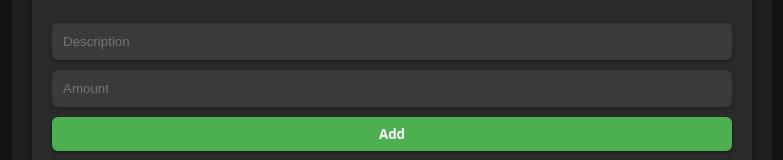
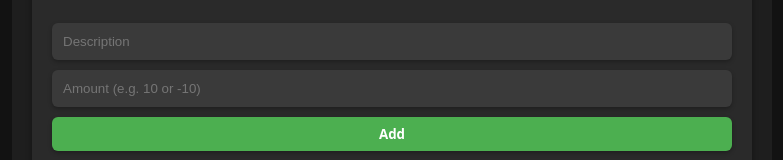
Before and after one commit to FixedBits/financial-tracker, a React (Vite) app: page / in a window 1280 px wide. Shown: the part 329-489 px from the top of the page, without its empty margins (248-1031 px from the left). Built offline with nearby package versions, Linux system fonts and the light colour scheme.

Commit message:
Update TransactionForm.jsx
Updated the 'Amount' placeholder for clarity vibes.

```diff
--- a/src/components/TransactionForm.jsx
+++ b/src/components/TransactionForm.jsx
@@ -51,7 +51,7 @@ function TransactionForm({onAdd}) {
       <input type="text" placeholder="Description" value={text} onChange={(e) => setText(e.target.value)} />
 
       {/* Amount input */}
-      <input type="number" placeholder="Amount" value={amount} onChange={(e) => setAmount(e.target.value)} />
+      <input type="number" placeholder="Amount (e.g. 10 or -10)" value={amount} onChange={(e) => setAmount(e.target.value)} />
 
       {/* Submit button */}
       <button className="btn btn-primary add-btn" type="submit">
```
